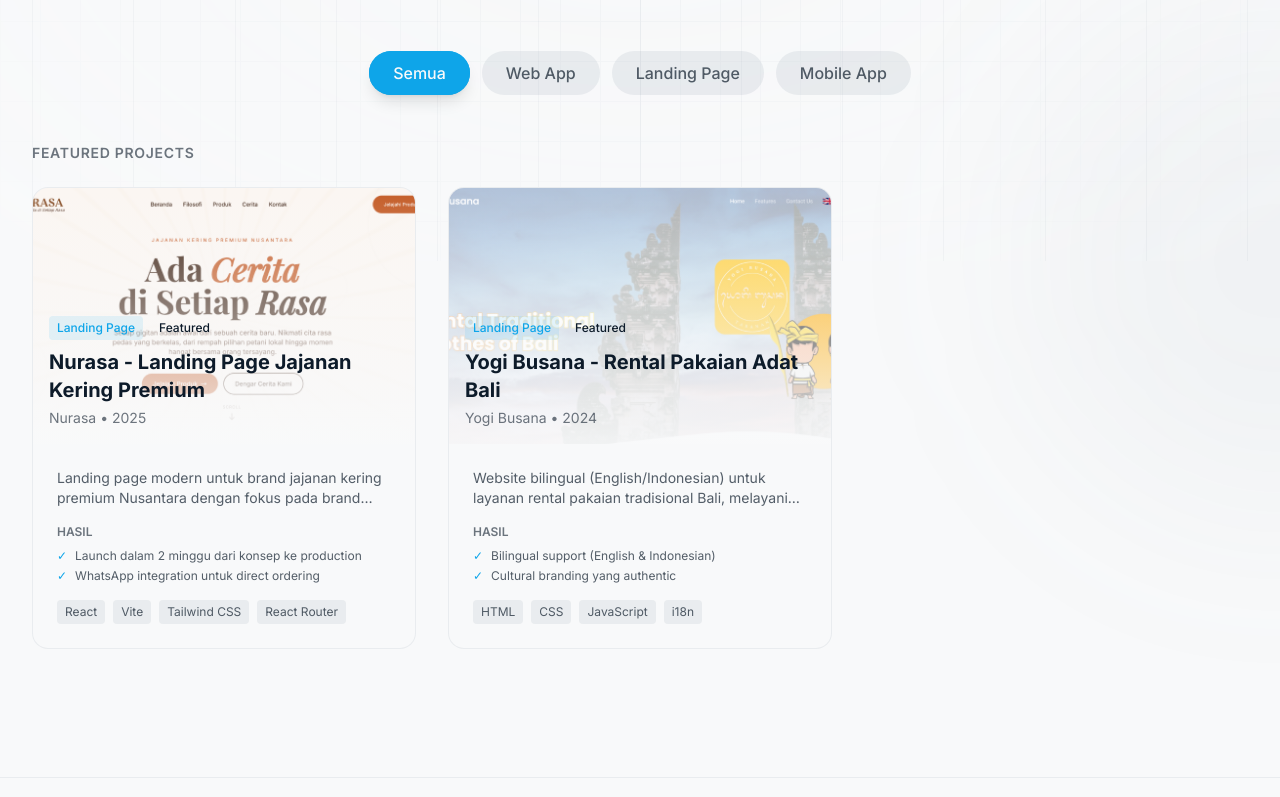
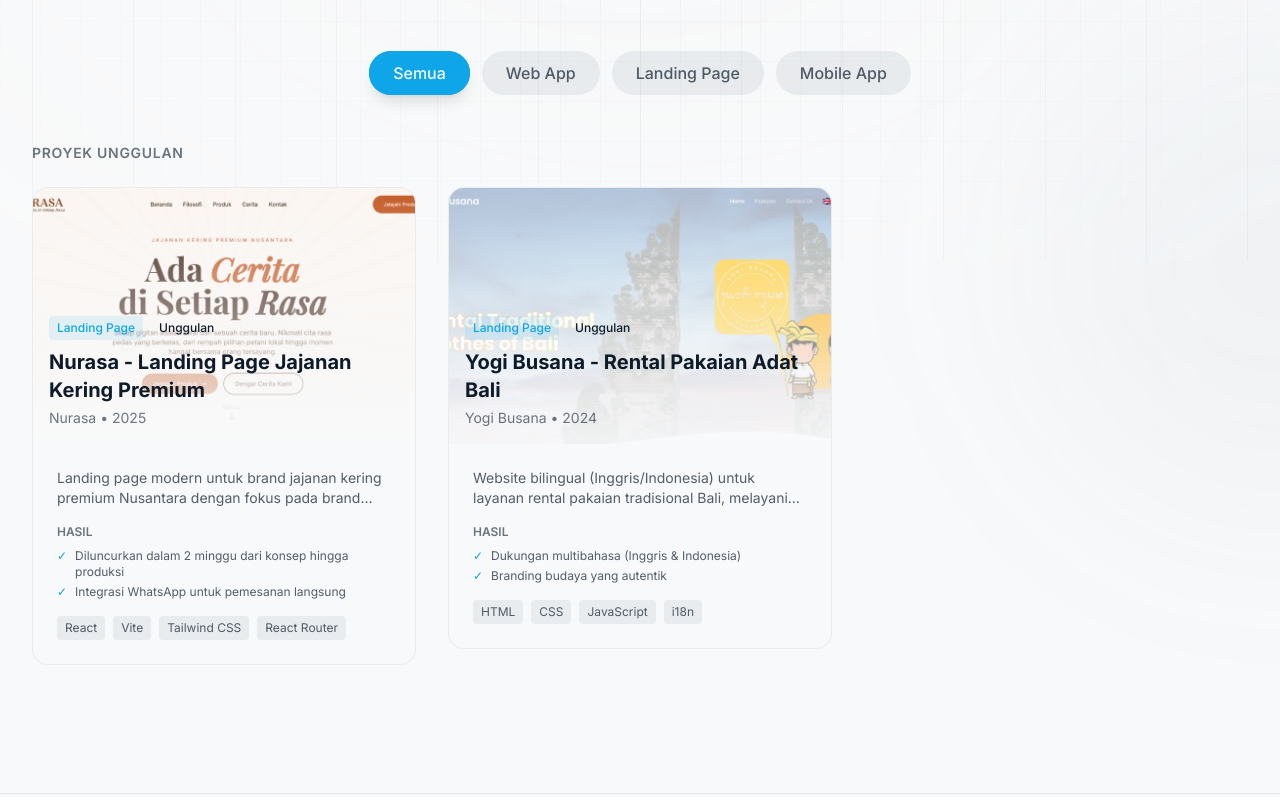
Before and after one commit to pilarlabsid/pilarlabs-landing, a React (Vite) app: page /portfolio in a window 1280 px wide. Shown: the part 539-1336 px from the top of the page. Built offline with nearby package versions, Linux system fonts and the light colour scheme.

Commit message:
feat: localize portfolio project content

```diff
--- a/src/components/ui/ProjectCard.tsx
+++ b/src/components/ui/ProjectCard.tsx
@@ -34,12 +34,12 @@ export function ProjectCard({ project, index }: ProjectCardProps) {
                             </span>
                             {project.featured && (
                                 <span className="px-2 py-1 text-xs font-medium bg-energy/10 text-energy rounded">
-                                    Featured
+                                    {t('caseStudies.labels.featuredTag')}
                                 </span>
                             )}
                         </div>
                         <h3 className="text-xl font-bold text-calm mb-1">
-                            {project.title}
+                            {t(project.title)}
                         </h3>
                         <p className="text-sm text-calm/60">
                             {project.client} • {project.year}
@@ -50,7 +50,7 @@ export function ProjectCard({ project, index }: ProjectCardProps) {
                 {/* Content */}
                 <div className="p-6">
                     <p className="text-sm text-calm/70 mb-4 line-clamp-2">
-                        {project.description}
+                        {t(project.description)}
                     </p>
 
                     {/* Results */}
@@ -59,7 +59,10 @@ export function ProjectCard({ project, index }: ProjectCardProps) {
                             {t('caseStudies.labels.results')}
                         </h4>
                         <ul className="space-y-1">
-                            {project.results.slice(0, 2).map((result, idx) => (
+                            {(Array.isArray(project.results)
+                                ? project.results
+                                : t(project.results, { returnObjects: true }) as string[]
+                            ).slice(0, 2).map((result, idx) => (
                                 <li key={idx} className="flex items-start text-xs text-calm/70">
                                     <span className="mr-2 text-precision">✓</span>
                                     {result}
--- a/src/data/portfolio.ts
+++ b/src/data/portfolio.ts
@@ -3,20 +3,14 @@ import { Portfolio } from '@/types/portfolio'
 export const portfolioData: Portfolio[] = [
     {
         id: 'nurasa-store',
-        title: 'Nurasa - Landing Page Jajanan Kering Premium',
+        title: 'caseStudies.projects.nurasaStore.title',
         client: 'Nurasa',
-        industry: 'E-Commerce / Food & Beverage',
+        industry: 'caseStudies.projects.nurasaStore.industry',
         year: '2025',
-        description: 'Landing page modern untuk brand jajanan kering premium Nusantara dengan fokus pada brand storytelling dan konversi pemesanan via WhatsApp',
-        challenge: 'Membangun brand presence digital dari nol dengan budget terbatas dan perlu launch cepat untuk mulai menerima pesanan online',
-        solution: 'Landing page single-page yang fokus pada storytelling brand, product showcase, dan WhatsApp integration untuk kemudahan pemesanan. Desain warm & premium dengan aesthetic yang mencerminkan cerita di setiap rasa',
-        results: [
-            'Launch dalam 2 minggu dari konsep ke production',
-            'WhatsApp integration untuk direct ordering',
-            'Mobile-first responsive design',
-            'Trust badges untuk kredibilitas (Bahan Berkualitas, Higienis & Aman)',
-            'Clean navigation dan smooth scrolling UX'
-        ],
+        description: 'caseStudies.projects.nurasaStore.description',
+        challenge: 'caseStudies.projects.nurasaStore.challenge',
+        solution: 'caseStudies.projects.nurasaStore.solution',
+        results: 'caseStudies.projects.nurasaStore.results',
         coverImage: '/images/projects/nurasa-cover.jpg',
         images: [
             '/images/projects/nurasa-1.jpg',
@@ -29,20 +23,14 @@ export const portfolioData: Portfolio[] = [
     },
     {
         id: 'yogi-busana',
-        title: 'Yogi Busana - Rental Pakaian Adat Bali',
+        title: 'caseStudies.projects.yogiBusana.title',
         client: 'Yogi Busana',
-        industry: 'Tourism / Cultural Services',
+        industry: 'caseStudies.projects.yogiBusana.industry',
         year: '2024',
-        description: 'Website bilingual (English/Indonesian) untuk layanan rental pakaian tradisional Bali, melayani wisatawan domestik dan internasional',
-        challenge: 'Menjangkau market internasional sekaligus lokal dengan komunikasi yang jelas tentang layanan rental pakaian adat untuk acara keagamaan dan budaya di Bali',
-        solution: 'Website dengan multi-language support (EN/ID), clean design yang mencerminkan budaya Bali, dan informasi lengkap tentang layanan rental. Focus pada user experience untuk wisatawan yang butuh pakaian adat',
-        results: [
-            'Bilingual support (English & Indonesian)',
-            'Cultural branding yang authentic',
-            'Clean dan easy navigation',
-            'Mobile responsive untuk wisatawan on-the-go',
-            'Contact integration untuk booking inquiry'
-        ],
+        description: 'caseStudies.projects.yogiBusana.description',
+        challenge: 'caseStudies.projects.yogiBusana.challenge',
+        solution: 'caseStudies.projects.yogiBusana.solution',
+        results: 'caseStudies.projects.yogiBusana.results',
         coverImage: '/images/projects/yogibusana-cover.jpg',
         images: [
             '/images/projects/yogibusana-1.jpg',
--- a/src/locales/en/translation.json
+++ b/src/locales/en/translation.json
@@ -483,11 +483,44 @@
             "challenge": "Challenge",
             "solution": "Solution",
             "results": "Results",
-            "viewProject": "View Project"
+            "viewProject": "View Project",
+            "featured": "Featured Projects",
+            "all": "All Projects",
+            "featuredTag": "Featured"
         },
         "empty": {
             "title": "No Projects",
             "description": "There are no projects in this category yet."
+        },
+        "projects": {
+            "nurasaStore": {
+                "title": "Nurasa - Premium Snack Landing Page",
+                "industry": "E-Commerce / Food & Beverage",
+                "description": "A modern landing page for a premium snack brand, focusing on brand storytelling and WhatsApp conversion.",
+                "challenge": "Building a digital presence from scratch with a limited budget and needing a fast launch to start receiving online orders.",
+                "solution": "A single-page landing page focusing on brand storytelling, product showcase, and WhatsApp integration for easy ordering. Warm & premium design reflecting the story in every flavor.",
+                "results": [
+                    "Launched in 2 weeks from concept to production",
+                    "WhatsApp integration for direct ordering",
+                    "Mobile-first responsive design",
+                    "Trust badges for credibility (Quality Ingredients, Hygiene & Safety)",
+                    "Clean navigation and smooth scrolling UX"
+                ]
+            },
+            "yogiBusana": {
+                "title": "Yogi Busana - Balinese Traditional Costume Rental",
+                "industry": "Tourism / Cultural Services",
+                "description": "A bilingual website (English/Indonesian) for a Balinese traditional costume rental service, serving domestic and international tourists.",
+                "challenge": "Reaching both international and local markets with clear communication regarding traditional costume rental for religious and cultural events in Bali.",
+                "solution": "A website with multi-language support (EN/ID), clean design reflecting Balinese culture, and complete information regarding rental services. Focused on user experience for tourists needing traditional attire.",
+                "results": [
+                    "Bilingual support (English & Indonesian)",
+                    "Authentic cultural branding",
+                    "Clean and easy navigation",
+                    "Mobile responsive for tourists on-the-go",
+                    "Contact integration for booking inquiries"
+                ]
+            }
         }
     },
     "privacy": {
--- a/src/locales/id/translation.json
+++ b/src/locales/id/translation.json
@@ -483,11 +483,44 @@
             "challenge": "Tantangan",
             "solution": "Solusi",
             "results": "Hasil",
-            "viewProject": "Lihat Project"
+            "viewProject": "Lihat Project",
+            "featured": "Proyek Unggulan",
+            "all": "Semua Proyek",
+            "featuredTag": "Unggulan"
         },
         "empty": {
             "title": "Tidak Ada Project",
             "description": "Belum ada project di kategori ini."
+        },
+        "projects": {
+            "nurasaStore": {
+                "title": "Nurasa - Landing Page Jajanan Kering Premium",
+                "industry": "E-Commerce / Makanan & Minuman",
+                "description": "Landing page modern untuk brand jajanan kering premium Nusantara dengan fokus pada brand storytelling dan konversi pemesanan via WhatsApp.",
+                "challenge": "Membangun kehadiran digital dari nol dengan anggaran terbatas dan butuh peluncuran cepat untuk mulai menerima pesanan online.",
+                "solution": "Landing page satu halaman yang fokus pada cerita brand, pameran produk, dan integrasi WhatsApp untuk kemudahan pemesanan. Desain hangat & premium yang mencerminkan cerita di setiap rasa.",
+                "results": [
+                    "Diluncurkan dalam 2 minggu dari konsep hingga produksi",
+                    "Integrasi WhatsApp untuk pemesanan langsung",
+                    "Desain responsif utamakan selular",
+                    "Lencana kepercayaan untuk kredibilitas (Bahan Berkualitas, Higienis & Aman)",
+                    "Navigasi bersih dan UX gulir yang mulus"
+                ]
+            },
+            "yogiBusana": {
+                "title": "Yogi Busana - Rental Pakaian Adat Bali",
+                "industry": "Pariwisata / Layanan Budaya",
+                "description": "Website bilingual (Inggris/Indonesia) untuk layanan rental pakaian tradisional Bali, melayani wisatawan domestik dan internasional.",
+                "challenge": "Menjangkau pasar internasional dan lokal dengan komunikasi yang jelas tentang penyewaan pakaian tradisional untuk acara keagamaan dan budaya di Bali.",
+                "solution": "Website dengan dukungan multi-bahasa (EN/ID), desain bersih mencerminkan budaya Bali, dan informasi lengkap tentang layanan penyewaan. Fokus pada pengalaman pengguna bagi wisatawan yang membutuhkan pakaian adat.",
+                "results": [
+                    "Dukungan multibahasa (Inggris & Indonesia)",
+                    "Branding budaya yang autentik",
+                    "Navigasi bersih dan mudah",
+                    "Responsif selular untuk wisatawan yang aktif",
+                    "Integrasi kontak untuk pertanyaan pemesanan"
+                ]
+            }
         }
     },
     "privacy": {
--- a/src/pages/Portfolio.tsx
+++ b/src/pages/Portfolio.tsx
@@ -49,7 +49,7 @@ export function Portfolio() {
                     {featuredProjects.length > 0 && (
                         <div className="mb-16">
                             <h2 className="text-sm font-semibold text-calm/60 uppercase tracking-wider mb-6">
-                                Featured Projects
+                                {t('caseStudies.labels.featured')}
                             </h2>
                             <div className="grid grid-cols-1 md:grid-cols-2 lg:grid-cols-3 gap-8">
                                 <AnimatePresence mode="wait">
@@ -70,7 +70,7 @@ export function Portfolio() {
                         <div>
                             {featuredProjects.length > 0 && (
                                 <h2 className="text-sm font-semibold text-calm/60 uppercase tracking-wider mb-6">
-                                    All Projects
+                                    {t('caseStudies.labels.all')}
                                 </h2>
                             )}
                             <div className="grid grid-cols-1 md:grid-cols-2 lg:grid-cols-3 gap-8">
--- a/src/types/portfolio.ts
+++ b/src/types/portfolio.ts
@@ -10,7 +10,7 @@ export interface Portfolio {
     description: string
     challenge: string
     solution: string
-    results: string[]
+    results: string[] | string
     coverImage: string
     images: string[]
     technologies: string[]
```
